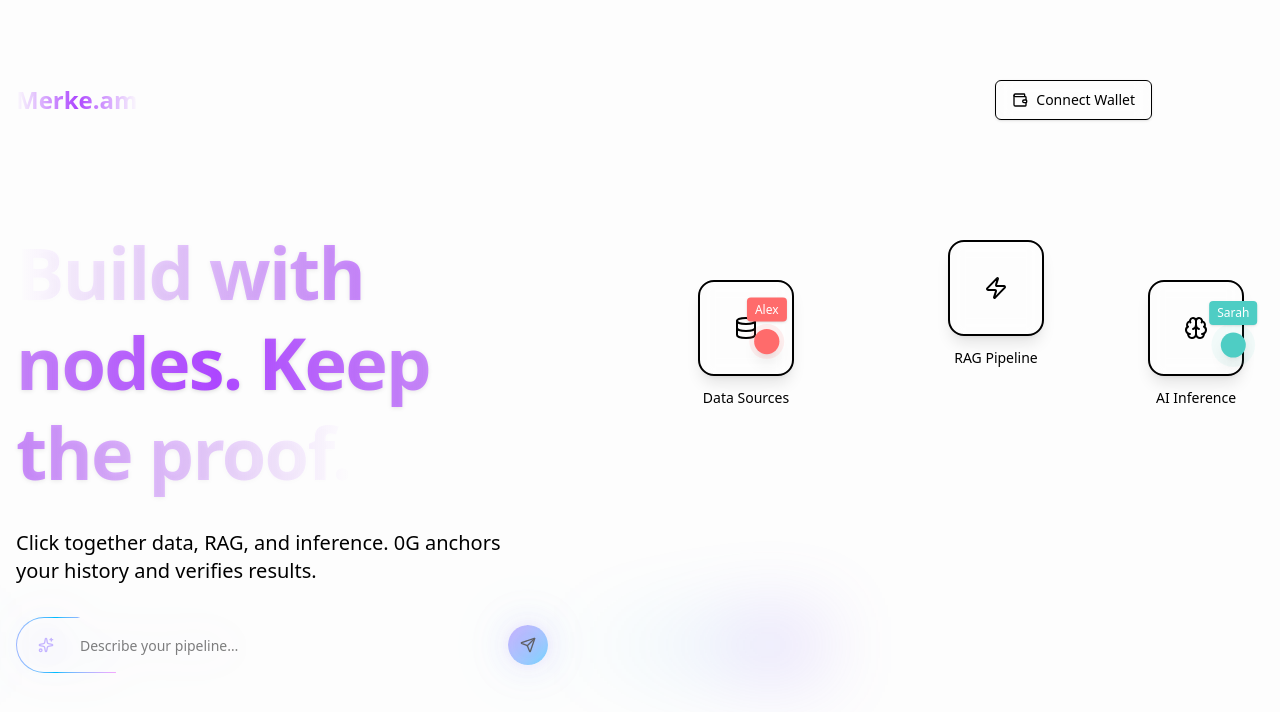
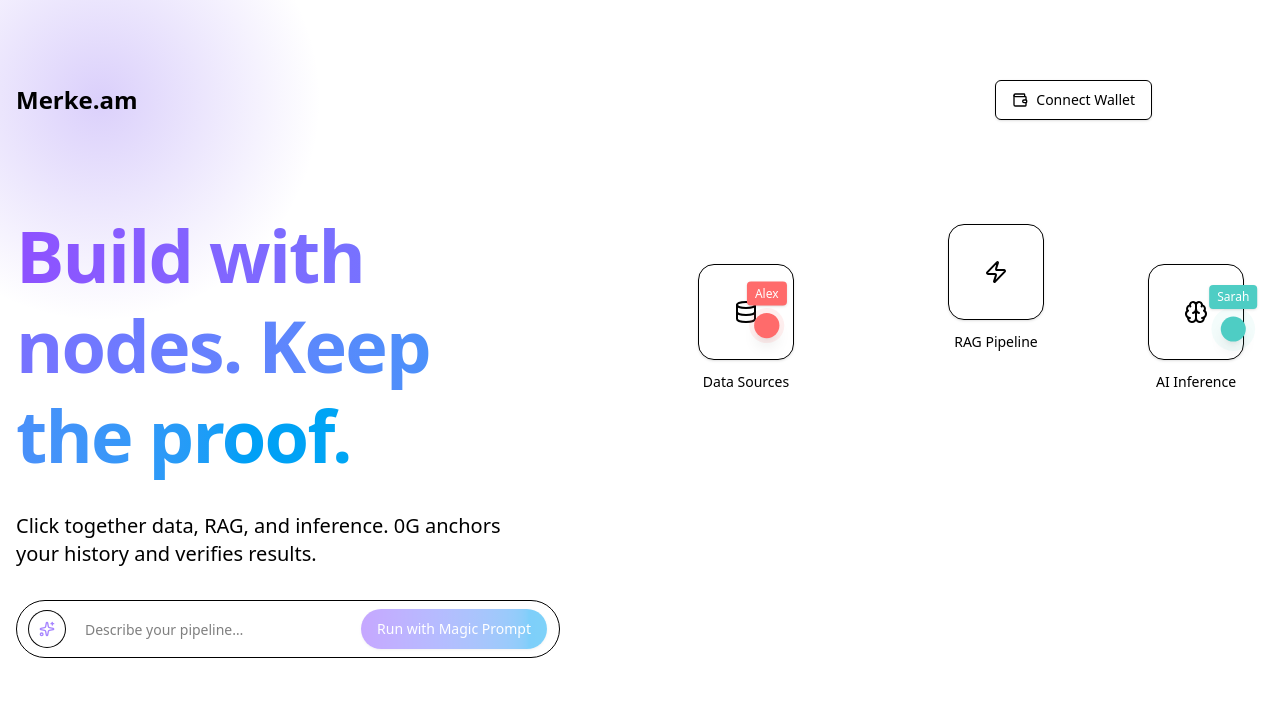
Before and after one commit to devdotbo/merke-am-landing, a Next.js app: page / in a window 1280 px wide. Shown: the top 712 px of the page. Built offline with nearby package versions, Linux system fonts and the light colour scheme.

Commit message:
landing: refine hero/header typography and color; remove fog/blur; neutral grid bg; sharper violet-sky gradient; simplify Magic Prompt input/CTA; crisper nodes demo; brand left, wallet CTA right

```diff
--- a/components/hero.tsx
+++ b/components/hero.tsx
@@ -2,10 +2,9 @@
 
 import React, { useState, useEffect, useRef, useMemo } from "react";
 import { motion, useMotionValue, useSpring } from "framer-motion";
-import { Wallet, Zap, Database, Brain, Send, Sparkles } from "lucide-react";
+import { Wallet, Zap, Database, Brain, Sparkles } from "lucide-react";
 import { Button } from "@/components/ui/button";
 import { Input } from "@/components/ui/input";
-import { BorderTrail } from "@/components/ui/border-trail";
 import { toast } from "sonner";
 
 interface NodeItem {
@@ -30,70 +29,6 @@ interface HeroComponentProps {
   ctaText?: string;
 }
 
-const useCanvasTrail = () => {
-  const canvasRef = useRef<HTMLCanvasElement>(null);
-  const [isInitialized, setIsInitialized] = useState(false);
-
-  useEffect(() => {
-    const canvas = canvasRef.current;
-    if (!canvas || isInitialized) return;
-
-    const ctx = canvas.getContext("2d");
-    if (!ctx) return;
-
-    let animationId: number;
-    const trails: Array<{ x: number; y: number; life: number }> = [];
-
-    const resizeCanvas = () => {
-      canvas.width = window.innerWidth;
-      canvas.height = window.innerHeight;
-    };
-
-    const addTrail = (x: number, y: number) => {
-      trails.push({ x, y, life: 1 });
-      if (trails.length > 50) trails.shift();
-    };
-
-    const animate = () => {
-      ctx.fillStyle = "rgba(0, 0, 0, 0.05)";
-      ctx.fillRect(0, 0, canvas.width, canvas.height);
-
-      trails.forEach((trail, index) => {
-        trail.life -= 0.02;
-        if (trail.life <= 0) {
-          trails.splice(index, 1);
-          return;
-        }
-
-        ctx.beginPath();
-        ctx.arc(trail.x, trail.y, trail.life * 3, 0, Math.PI * 2);
-        ctx.fillStyle = `hsla(${(Date.now() * 0.01) % 360}, 70%, 60%, ${trail.life})`;
-        ctx.fill();
-      });
-
-      animationId = requestAnimationFrame(animate);
-    };
-
-    const handleMouseMove = (e: MouseEvent) => {
-      addTrail(e.clientX, e.clientY);
-    };
-
-    resizeCanvas();
-    window.addEventListener("resize", resizeCanvas);
-    window.addEventListener("mousemove", handleMouseMove);
-    animate();
-    setIsInitialized(true);
-
-    return () => {
-      cancelAnimationFrame(animationId);
-      window.removeEventListener("resize", resizeCanvas);
-      window.removeEventListener("mousemove", handleMouseMove);
-    };
-  }, [isInitialized]);
-
-  return canvasRef;
-};
-
 export const Hero: React.FC<HeroComponentProps> = ({
   title = "Build with nodes. Keep the proof.",
   subtitle = "Click together data, RAG, and inference. 0G anchors your history and verifies results.",
@@ -101,10 +36,8 @@ export const Hero: React.FC<HeroComponentProps> = ({
 }) => {
   const [inputValue, setInputValue] = useState("");
   const [isFocused, setIsFocused] = useState(false);
-  const [isTyping, setIsTyping] = useState(false);
   const typingTimer = useRef<number | null>(null);
   const [nodeStates, setNodeStates] = useState<Record<string, boolean>>({});
-  const canvasRef = useCanvasTrail();
 
   const cursor1X = useMotionValue(200);
   const cursor1Y = useMotionValue(150);
@@ -206,19 +139,14 @@ export const Hero: React.FC<HeroComponentProps> = ({
 
   return (
     <div className="relative min-h-screen bg-background overflow-hidden">
-      <canvas
-        ref={canvasRef}
-        className="absolute inset-0 pointer-events-none opacity-20"
-        style={{ background: "transparent" }}
-      />
-
-      <div className="absolute inset-0 bg-gradient-to-br from-primary/10 via-background to-secondary/10" />
-      <div className="absolute inset-0 bg-[radial-gradient(ellipse_at_top,_var(--tw-gradient-stops))] from-primary/20 via-transparent to-transparent" />
+      {/* Subtle grid + focused accent, less fog */}
+      <div className="absolute inset-0 [background-image:radial-gradient(hsl(var(--foreground)/0.08)_1px,transparent_1px)] [background-size:20px_20px] [mask-image:linear-gradient(to_bottom,rgba(0,0,0,0.25),rgba(0,0,0,0.85))]" />
+      <div className="absolute -top-40 -left-40 h-[520px] w-[520px] rounded-full bg-[radial-gradient(circle_at_center,_hsl(255_85%_60%/_0.25),_transparent_60%)]" />
 
       <div className="relative z-10 container mx-auto pl-4 pr-8 md:pr-16 lg:pr-24 xl:pr-32 py-20">
-        <div className="flex justify-between items-center mb-20">
+        <div className="flex justify-between items-center mb-16">
           <motion.div
-            className="text-2xl font-bold bg-gradient-to-r from-primary via-purple-500 to-secondary bg-clip-text text-transparent"
+            className="text-2xl font-semibold text-foreground"
             initial={{ opacity: 0, x: -20 }}
             animate={{ opacity: 1, x: 0 }}
             transition={{ duration: 0.6 }}
@@ -227,7 +155,7 @@ export const Hero: React.FC<HeroComponentProps> = ({
           </motion.div>
 
           <motion.div initial={{ opacity: 0, x: 20 }} animate={{ opacity: 1, x: 0 }} transition={{ duration: 0.6 }}>
-            <Button variant="outline" onClick={handleConnectWallet} className="flex items-center gap-2 bg-background/50 backdrop-blur-sm border-border/50 hover:bg-background/80 transition-all duration-300">
+            <Button variant="outline" onClick={handleConnectWallet} className="flex items-center gap-2 border-border/60">
               <Wallet className="w-4 h-4" />
               Connect Wallet
             </Button>
@@ -237,12 +165,12 @@ export const Hero: React.FC<HeroComponentProps> = ({
         <div className="grid lg:grid-cols-2 gap-12 items-center">
           <div className="space-y-8">
             <motion.h1
-              className="text-5xl lg:text-7xl font-bold leading-tight tracking-tight"
+              className="text-5xl lg:text-7xl font-bold leading-tight tracking-tight text-foreground"
               initial={{ opacity: 0, y: 20 }}
               animate={{ opacity: 1, y: 0 }}
               transition={{ duration: 1.0, ease: "easeOut" }}
             >
-              <span className="bg-gradient-to-r from-primary via-purple-500 to-secondary bg-clip-text text-transparent drop-shadow-sm">
+              <span className="bg-gradient-to-r from-violet-500 to-sky-500 bg-clip-text text-transparent">
                 {title}
               </span>
             </motion.h1>
@@ -263,30 +191,10 @@ export const Hero: React.FC<HeroComponentProps> = ({
               animate={{ opacity: 1, y: 0 }}
               transition={{ duration: 1.0, delay: 0.35, ease: "easeOut" }}
             >
-              {/* light trails */}
-              <motion.div
-                aria-hidden
-                className="relative mb-0"
-              >
-                <motion.div
-                  aria-hidden
-                  className="absolute -left-64 top-1/2 -translate-y-1/2 w-64 h-12 blur-2xl"
-                  style={{ background: "linear-gradient(90deg, rgba(139,92,246,0.70), rgba(14,165,233,0.18), rgba(0,0,0,0))" }}
-                  animate={{ opacity: isFocused ? 0.9 : 0.5 }}
-                  transition={{ type: "spring", stiffness: 80, damping: 20 }}
-                />
-                <motion.div
-                  aria-hidden
-                  className="absolute -right-64 top-1/2 -translate-y-1/2 w-64 h-12 blur-2xl"
-                  style={{ background: "linear-gradient(270deg, rgba(139,92,246,0.70), rgba(14,165,233,0.18), rgba(0,0,0,0))" }}
-                  animate={{ opacity: isFocused ? 0.9 : 0.5 }}
-                  transition={{ type: "spring", stiffness: 80, damping: 20, delay: 0.05 }}
-                />
-
-                <div className="relative rounded-full magic-glow">
-                  <div className="relative isolate flex items-center gap-2 rounded-full bg-background/80 backdrop-blur-sm px-3 py-2">
-                    <div className="grid h-9 w-9 place-items-center rounded-full bg-white/5 ring-1 ring-white/10">
-                      <Sparkles className="h-4 w-4 text-violet-300" />
+              <div className="relative">
+                <div className="relative isolate flex items-center gap-3 rounded-full border border-border bg-background px-3 py-2">
+                  <div className="grid h-9 w-9 place-items-center rounded-full bg-accent/30 ring-1 ring-border">
+                    <Sparkles className="h-4 w-4 text-violet-400" />
                   </div>
                   <Input
                     type="text"
@@ -294,34 +202,18 @@ export const Hero: React.FC<HeroComponentProps> = ({
                     value={inputValue}
                     onChange={(e) => {
                       setInputValue(e.target.value);
-                        setIsTyping(true);
                       if (typingTimer.current) window.clearTimeout(typingTimer.current);
-                        typingTimer.current = window.setTimeout(() => setIsTyping(false), 700);
+                      typingTimer.current = window.setTimeout(() => {}, 700);
                     }}
                     onFocus={() => setIsFocused(true)}
                     onBlur={() => setIsFocused(false)}
                     className="flex-1 bg-transparent border-0 h-10 px-2 py-0 focus-visible:ring-0 text-foreground placeholder:text-muted-foreground text-sm"
                   />
-                    <motion.button
-                      type="submit"
-                      disabled={!inputValue.trim()}
-                      whileHover={{ scale: inputValue.trim() ? 1.04 : 1 }}
-                      whileTap={{ scale: inputValue.trim() ? 0.96 : 1 }}
-                      animate={{ boxShadow: inputValue.trim() ? "0 0 20px rgba(139,92,246,0.35)" : "0 0 6px rgba(139,92,246,0.15)" }}
-                      className="relative flex h-10 w-10 items-center justify-center rounded-full bg-gradient-to-br from-violet-400 to-sky-400 text-black shadow-md ring-4 ring-violet-400/15 disabled:opacity-60 disabled:cursor-not-allowed"
-                    >
-                      <motion.span animate={isTyping ? { x: [0, 5, 0] } : { x: 0 }} transition={isTyping ? { duration: 0.9, repeat: Infinity, ease: "easeInOut" } : { duration: 0.2 }}>
-                        <Send className="h-4 w-4" />
-                      </motion.span>
-                      <span aria-hidden className="pointer-events-none absolute inset-0 rounded-full ring-1 ring-white/30" />
-                    </motion.button>
+                  <Button type="submit" disabled={!inputValue.trim()} className="rounded-full bg-gradient-to-r from-violet-500 to-sky-500 text-white">
+                    Run with Magic Prompt
+                  </Button>
                 </div>
-                  <BorderTrail
-                    className="bg-gradient-to-l from-violet-300 via-sky-400 to-fuchsia-300"
-                    size={120}
-                  />
               </div>
-              </motion.div>
             </motion.form>
           </div>
 
@@ -337,9 +229,9 @@ export const Hero: React.FC<HeroComponentProps> = ({
                     y1={node.y}
                     x2={nextNode.x}
                     y2={nextNode.y}
-                    stroke="hsl(var(--primary))"
-                    strokeWidth="2"
-                    strokeOpacity="0.3"
+                    stroke="hsl(var(--foreground))"
+                    strokeWidth="1.6"
+                    strokeOpacity="0.2"
                     strokeDasharray="5,5"
                     initial={{ pathLength: 0 }}
                     animate={{ pathLength: 1 }}
@@ -352,13 +244,13 @@ export const Hero: React.FC<HeroComponentProps> = ({
             {nodes.map((node, index) => (
               <motion.div key={node.id} className="absolute" style={{ left: node.x - 60, top: node.y - 40, zIndex: 2 }} initial={{ scale: 0, opacity: 0 }} animate={{ scale: 1, opacity: 1 }} transition={{ duration: 0.6, delay: index * 0.2, type: "spring", stiffness: 160, damping: 20 }}>
                 <div className="relative">
-                  <motion.div className="w-24 h-24 rounded-2xl bg-background border-2 border-primary/20 flex items-center justify-center shadow-lg backdrop-blur-sm" whileHover={{ scale: 1.05 }} animate={nodeStates[node.id] ? { borderColor: "hsl(var(--primary))", boxShadow: "0 0 20px hsl(var(--primary) / 0.3)" } : {}}>
-                    <div className="text-primary">{node.icon}</div>
+                  <motion.div className="w-24 h-24 rounded-2xl bg-background border border-border flex items-center justify-center shadow-sm" whileHover={{ scale: 1.05 }} animate={nodeStates[node.id] ? { borderColor: "hsl(var(--foreground))" } : {}}>
+                    <div className="text-foreground">{node.icon}</div>
                   </motion.div>
                   <div className="text-center mt-3 text-sm font-medium text-foreground">{node.label}</div>
-                  <motion.div className="absolute top-full left-1/2 transform -translate-x-1/2 mt-2 w-48 bg-background/95 backdrop-blur-sm border border-border rounded-lg shadow-xl overflow-hidden" initial={{ opacity: 0, scale: 0.9, y: -10 }} animate={nodeStates[node.id] ? { opacity: 1, scale: 1, y: 0 } : { opacity: 0, scale: 0.9, y: -10 }} transition={{ duration: 0.26, ease: "easeOut" }} style={{ pointerEvents: "none" }}>
+                  <motion.div className="absolute top-full left-1/2 transform -translate-x-1/2 mt-2 w-48 bg-background border border-border rounded-lg shadow-md overflow-hidden" initial={{ opacity: 0, scale: 0.96, y: -6 }} animate={nodeStates[node.id] ? { opacity: 1, scale: 1, y: 0 } : { opacity: 0, scale: 0.96, y: -6 }} transition={{ duration: 0.2, ease: "easeOut" }} style={{ pointerEvents: "none" }}>
                     {node.details.map((detail, detailIndex) => (
-                      <motion.div key={detailIndex} className="px-4 py-2 text-sm text-muted-foreground hover:bg-muted/50 border-b border-border/50 last:border-b-0" initial={{ opacity: 0, x: -10 }} animate={nodeStates[node.id] ? { opacity: 1, x: 0 } : { opacity: 0, x: -10 }} transition={{ duration: 0.24, delay: detailIndex * 0.09, ease: "easeOut" }}>
+                      <motion.div key={detailIndex} className="px-4 py-2 text-sm text-muted-foreground border-b border-border/50 last:border-b-0" initial={{ opacity: 0, x: -10 }} animate={nodeStates[node.id] ? { opacity: 1, x: 0 } : { opacity: 0, x: -10 }} transition={{ duration: 0.18, delay: detailIndex * 0.08, ease: "easeOut" }}>
                         {detail}
                       </motion.div>
                     ))}
@@ -388,8 +280,6 @@ export const Hero: React.FC<HeroComponentProps> = ({
             </motion.div>
           </div>
         </div>
-
-        {/* Stats section removed per design request */}
       </div>
     </div>
   );
```
Lines whose indentation alone changed are shown as unchanged.
